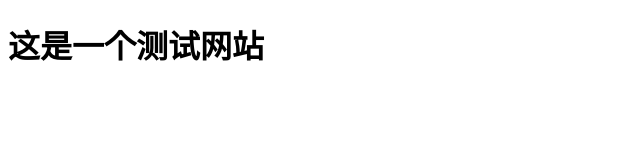
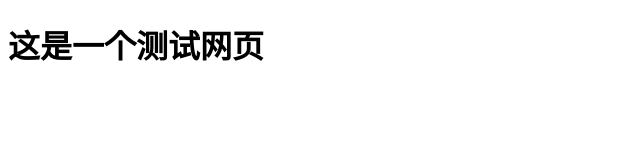
Before and after one commit to raomucang/raomucang.github.io, a plain HTML site: page index.html in a window 1280 px wide. Shown: the full height of the page, 0-640 px from the left. Drawn offline with Linux system fonts and the light colour scheme.

Commit message:
Update index.html

```diff
--- a/index.html
+++ b/index.html
@@ -7,6 +7,6 @@
     <title>Document</title>
 </head>
 <body>
-    <h1>这是一个测试网站</h1>
+    <h1>这是一个测试网页</h1>
 </body>
 </html>
```
